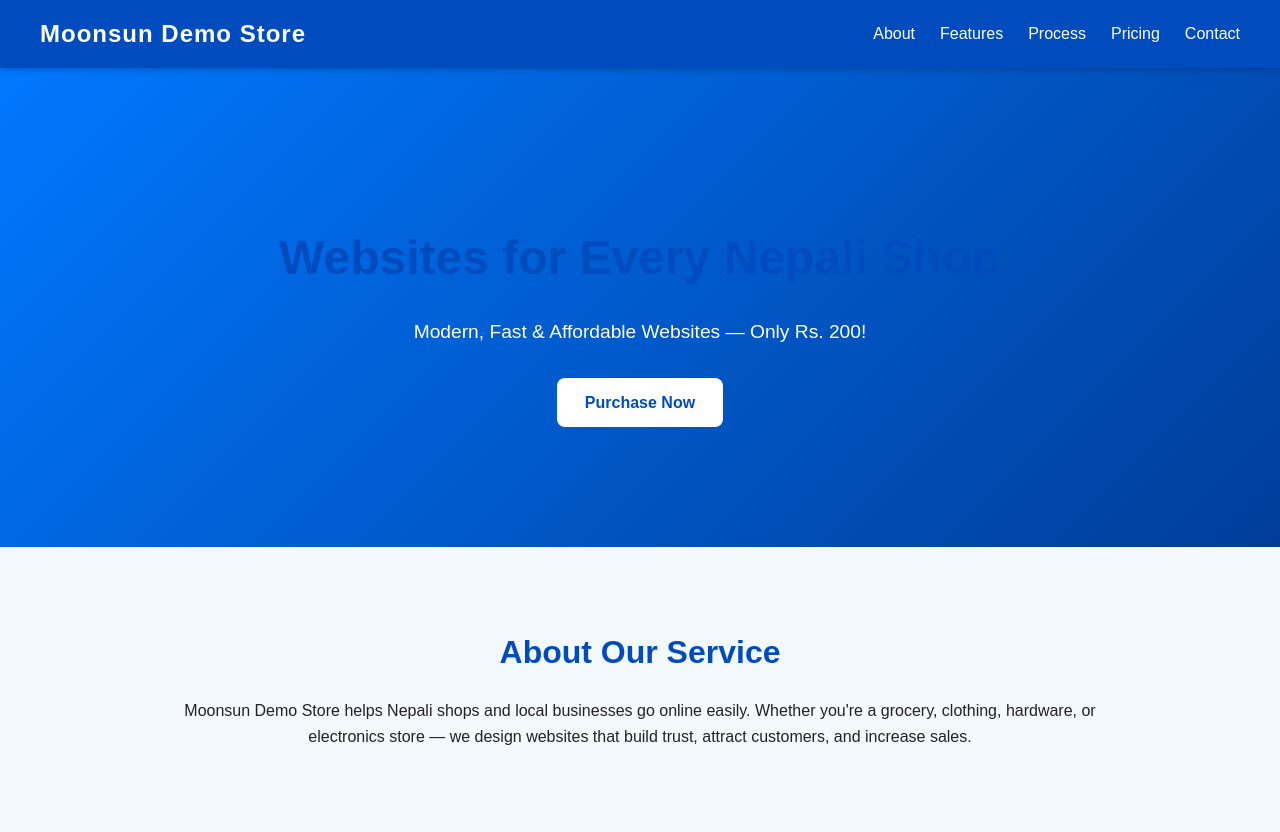
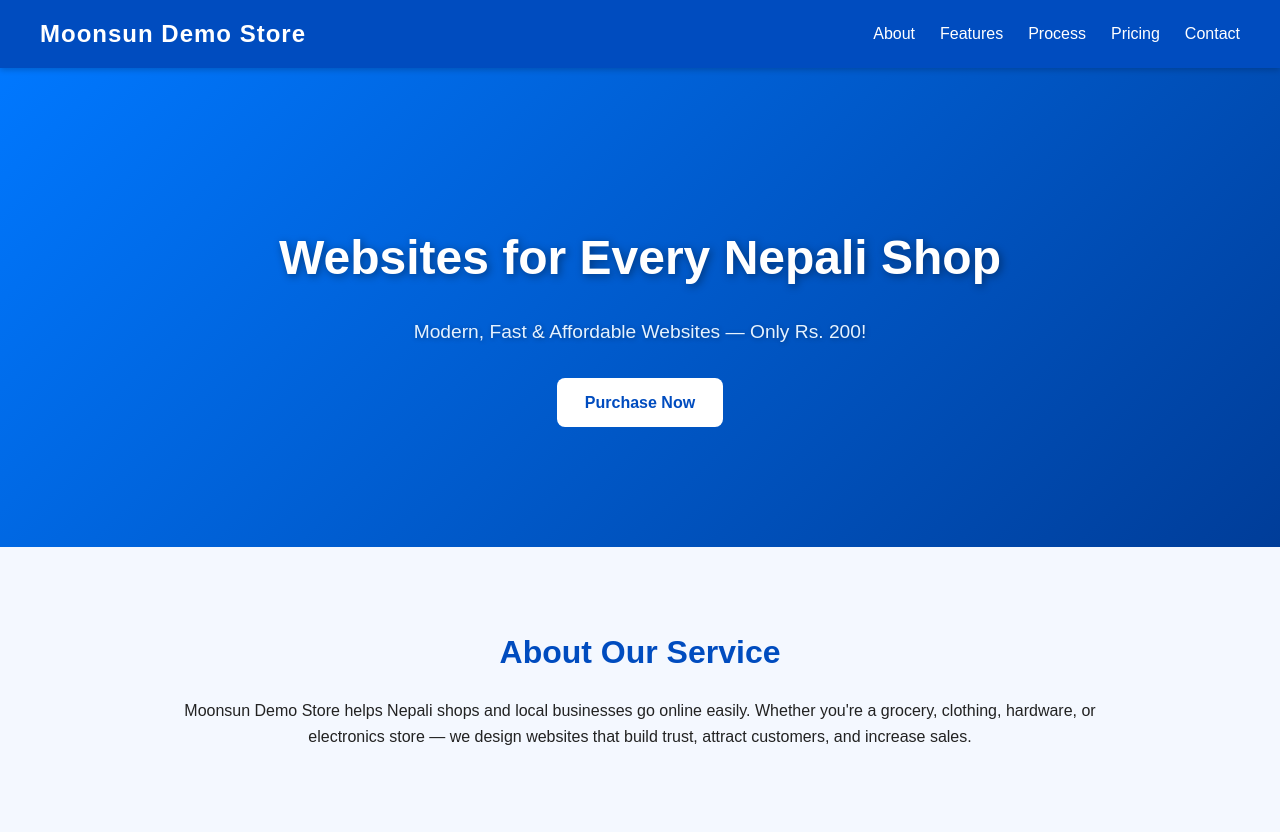
Before and after one commit to MoonsunCreations/DemoStore, a plain HTML site: page index.html in a window 1280 px wide. Shown: the top 832 px of the page. Drawn offline with Linux system fonts and the light colour scheme.

Commit message:
Update index.html

```diff
--- a/index.html
+++ b/index.html
@@ -51,7 +51,7 @@
       /* HERO */
 .hero {
   background: linear-gradient(135deg, #0078ff, #003d99);
-      color: white;
+  color: #ffffff;
   text-align: center;
   padding: 160px 20px 120px;
   margin-top: 60px;
@@ -59,10 +59,14 @@
 .hero h2 {
   font-size: 3rem;
   font-weight: 700;
+  color: #ffffff;
+  text-shadow: 2px 2px 8px rgba(0,0,0,0.4);
 }
 .hero p {
   font-size: 1.2rem;
   margin-top: 15px;
+  color: #e6f3ff;
+  text-shadow: 1px 1px 5px rgba(0,0,0,0.3);
 }
     .btn {
       display: inline-block;
```
Lines whose indentation alone changed are shown as unchanged.
